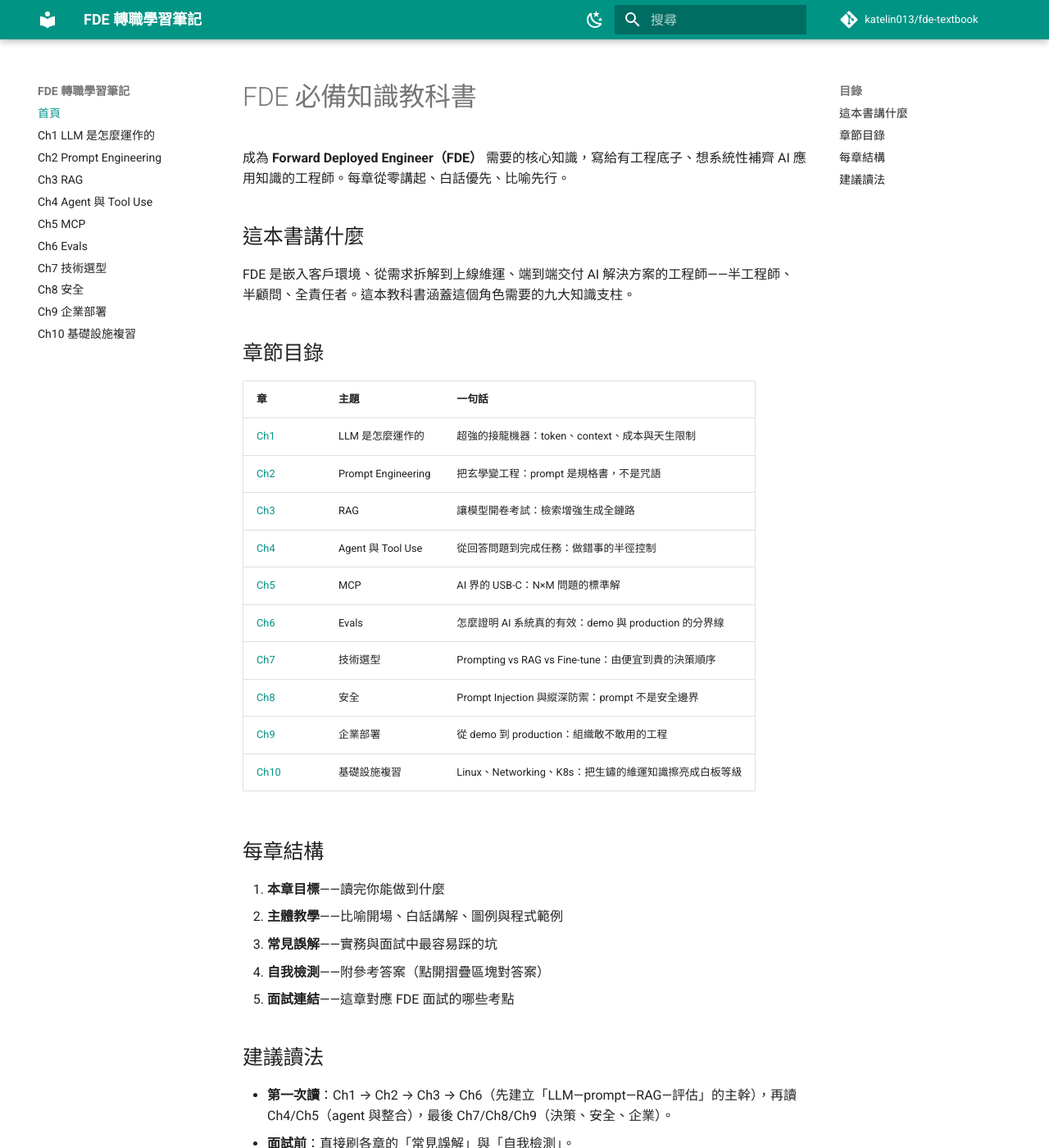
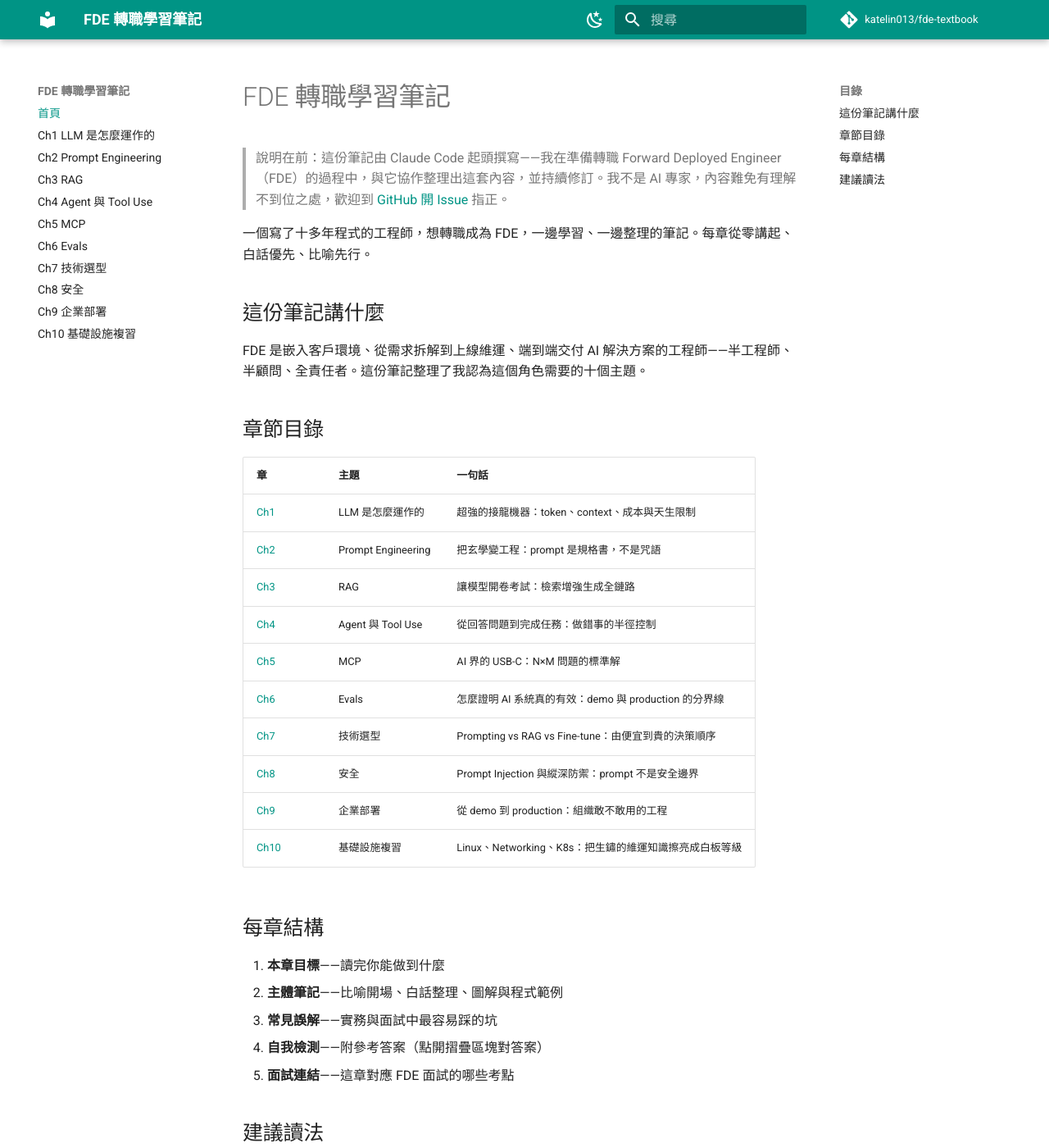
Before and after one commit to katelin013/fde-textbook, an MkDocs documentation site: the page built from docs/index.md, in a window 1280 px wide and 1400 px high. Shown: the whole window at 82% size. Built offline with MkDocs 1.6.1 and Material for MkDocs 9.7.7, drawn with Linux system fonts in a browser that asks for light colours; comment, search, counter and statistics services are not loaded; some of the changed text lies outside the part shown.

Commit message:
docs: 首頁改為學習筆記定位＋開頭聲明由 Claude Code 起頭撰寫

```diff
--- a/docs/index.md
+++ b/docs/index.md
@@ -1,10 +1,12 @@
-# FDE 必備知識教科書
+# FDE 轉職學習筆記
 
-成為 **Forward Deployed Engineer（FDE）** 需要的核心知識，寫給有工程底子、想系統性補齊 AI 應用知識的工程師。每章從零講起、白話優先、比喻先行。
+> 說明在前：這份筆記由 Claude Code 起頭撰寫——我在準備轉職 Forward Deployed Engineer（FDE）的過程中，與它協作整理出這套內容，並持續修訂。我不是 AI 專家，內容難免有理解不到位之處，歡迎到 [GitHub 開 Issue](https://github.com/katelin013/fde-textbook/issues) 指正。
 
-## 這本書講什麼
+一個寫了十多年程式的工程師，想轉職成為 FDE，一邊學習、一邊整理的筆記。每章從零講起、白話優先、比喻先行。
 
-FDE 是嵌入客戶環境、從需求拆解到上線維運、端到端交付 AI 解決方案的工程師——半工程師、半顧問、全責任者。這本教科書涵蓋這個角色需要的九大知識支柱。
+## 這份筆記講什麼
+
+FDE 是嵌入客戶環境、從需求拆解到上線維運、端到端交付 AI 解決方案的工程師——半工程師、半顧問、全責任者。這份筆記整理了我認為這個角色需要的十個主題。
 
 ## 章節目錄
 
@@ -24,7 +26,7 @@ FDE 是嵌入客戶環境、從需求拆解到上線維運、端到端交付 AI
 ## 每章結構
 
 1. **本章目標**——讀完你能做到什麼
-2. **主體教學**——比喻開場、白話講解、圖例與程式範例
+2. **主體筆記**——比喻開場、白話整理、圖解與程式範例
 3. **常見誤解**——實務與面試中最容易踩的坑
 4. **自我檢測**——附參考答案（點開摺疊區塊對答案）
 5. **面試連結**——這章對應 FDE 面試的哪些考點
```
Also changed, not shown: other parts of docs/index.md (+0 -4 lines).
